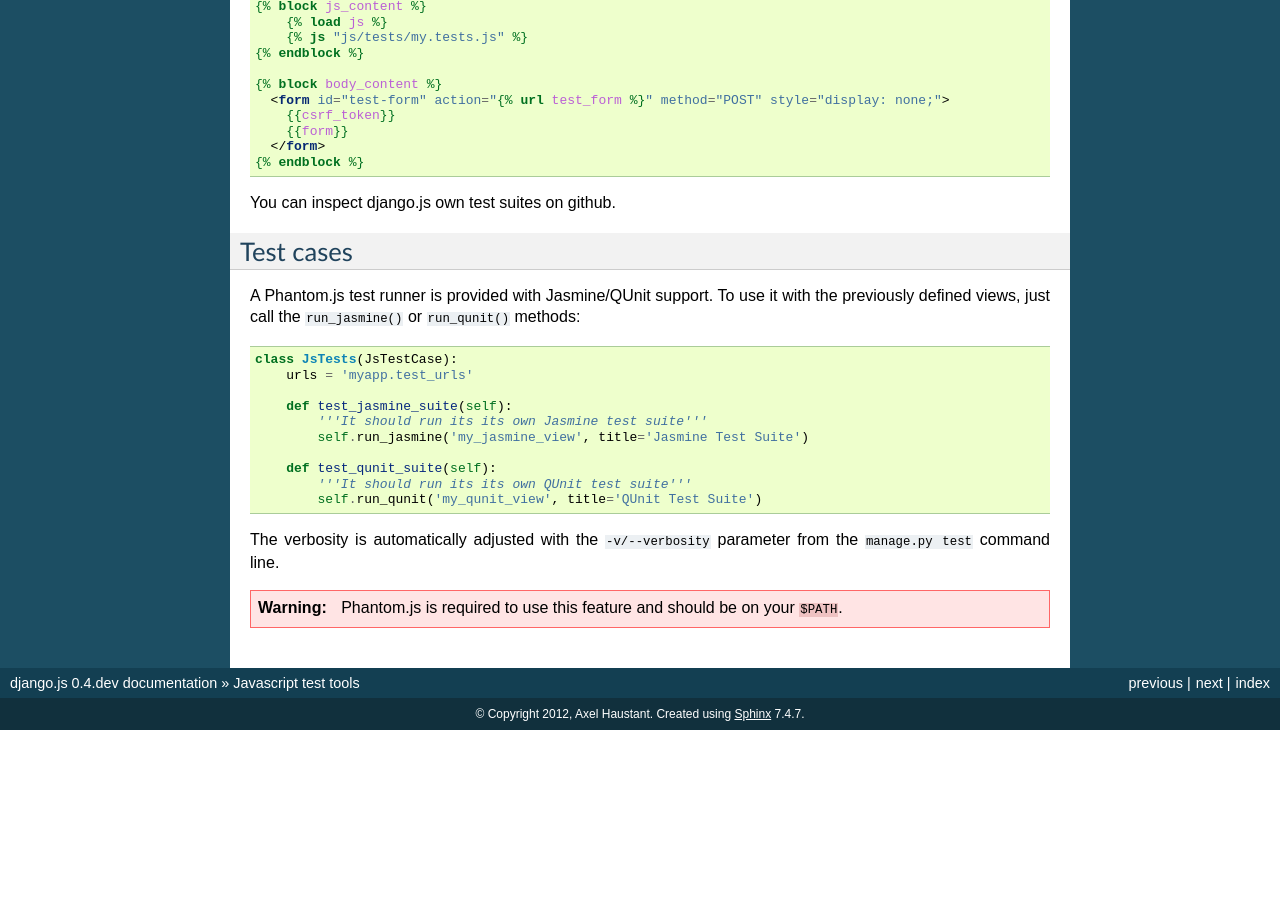
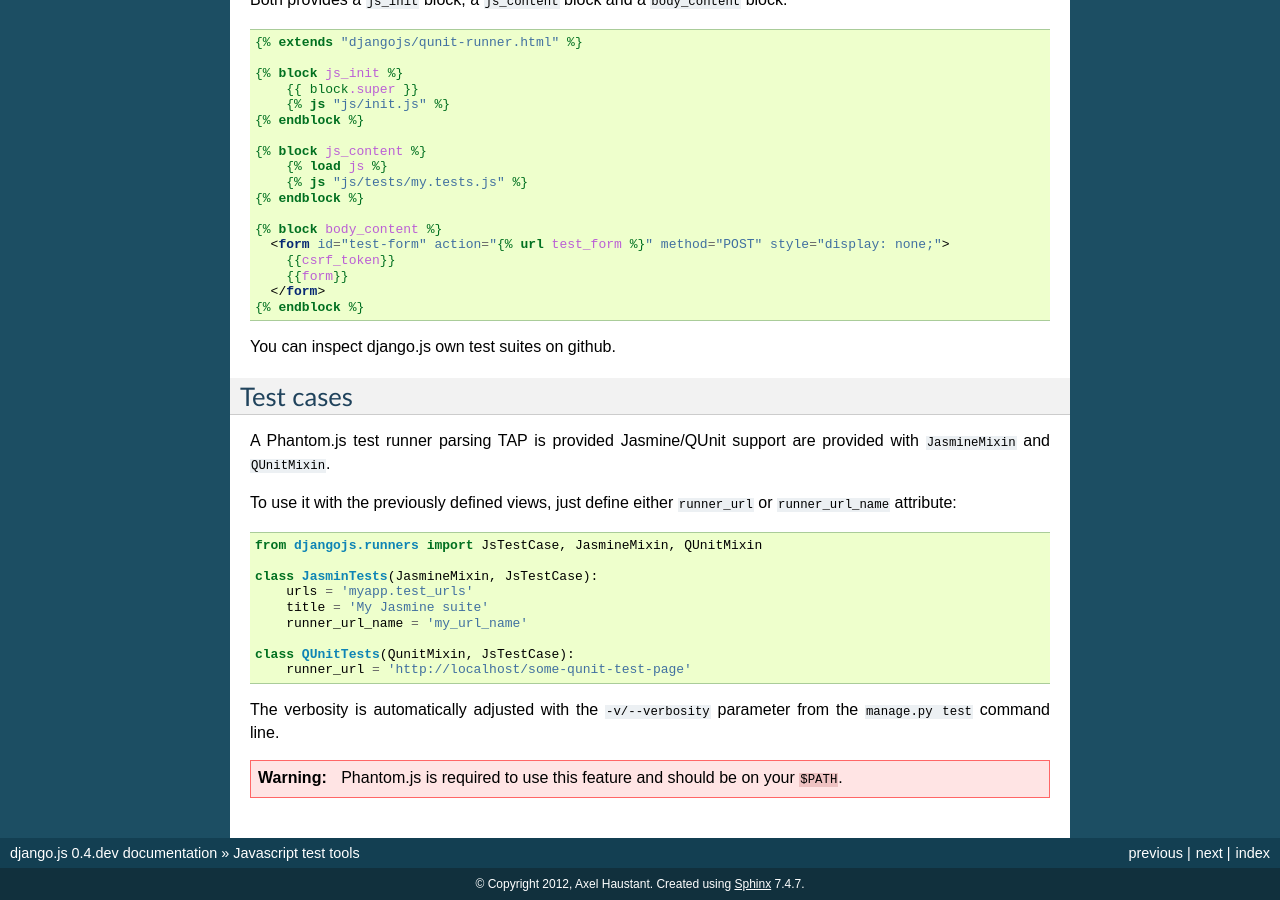
Before and after one commit to noirbizarre/django.js, a Sphinx documentation site: the page built from doc/test.rst, in a window 1280 px wide and 900 px high, scrolled down 1250 px. Built offline with Sphinx 7.4.7, drawn with Linux system fonts in a browser that asks for light colours; before the commit the page ends 1980 px from its top, so only the background shows below that; some of the changed text lies outside the part shown.

Commit message:
Updated documentation

```diff
--- a/doc/test.rst
+++ b/doc/test.rst
@@ -33,6 +33,16 @@ Each string can be a static js file path to include or a glob pattern:
             'js/test/*.specs.js',
             'js/other/specs.*.js',
         )
+
+jQueru can automatically be included into the view by setting the ``jquery`` attribute to ``True``:
+
+.. code-block:: python
+
+    from djangojs.views import JasmineView
+
+    class MyJasmineView(JasmineView):
+        jquery = True
+        js_files = 'js/test/*.specs.js'
 
 Django.js can automatically be included into the view by setting the ``django_js`` attribute to ``True``:
 
@@ -94,21 +104,22 @@ You can inspect django.js own test suites on github.
 Test cases
 ----------
 
-A Phantom.js test runner is provided with Jasmine/QUnit support.
-To use it with the previously defined views, just call the ``run_jasmine()`` or ``run_qunit()`` methods:
+A Phantom.js test runner parsing TAP is provided
+Jasmine/QUnit support are provided with ``JasmineMixin`` and ``QUnitMixin``.
+
+To use it with the previously defined views, just define either ``runner_url`` or ``runner_url_name`` attribute:
 
 .. code-block:: python
 
-    class JsTests(JsTestCase):
+    from djangojs.runners import JsTestCase, JasmineMixin, QUnitMixin
+
+    class JasminTests(JasmineMixin, JsTestCase):
         urls = 'myapp.test_urls'
+        title = 'My Jasmine suite'
+        runner_url_name = 'my_url_name'
 
-        def test_jasmine_suite(self):
-            '''It should run its its own Jasmine test suite'''
-            self.run_jasmine('my_jasmine_view', title='Jasmine Test Suite')
-
-        def test_qunit_suite(self):
-            '''It should run its its own QUnit test suite'''
-            self.run_qunit('my_qunit_view', title='QUnit Test Suite')
+    class QUnitTests(QunitMixin, JsTestCase):
+        runner_url = 'http://localhost/some-qunit-test-page'
 
 The verbosity is automatically adjusted with the ``-v/--verbosity`` parameter from the ``manage.py test`` command line.
 
```
Also changed, not shown: doc/templatetags.rst (+6 -6 lines).
